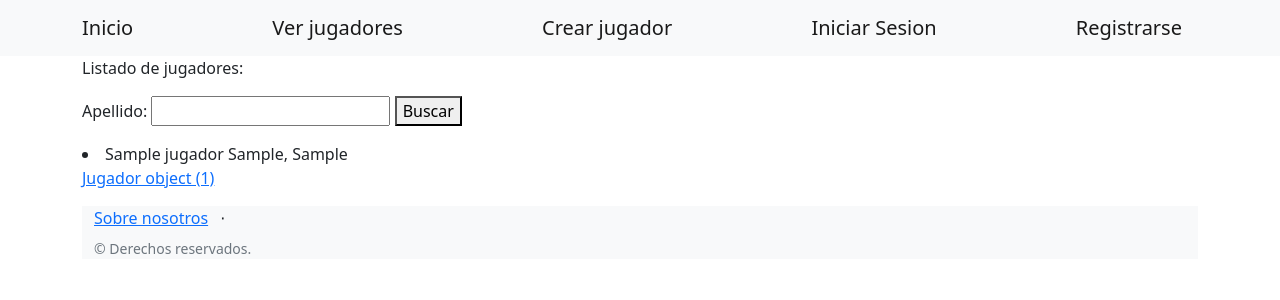
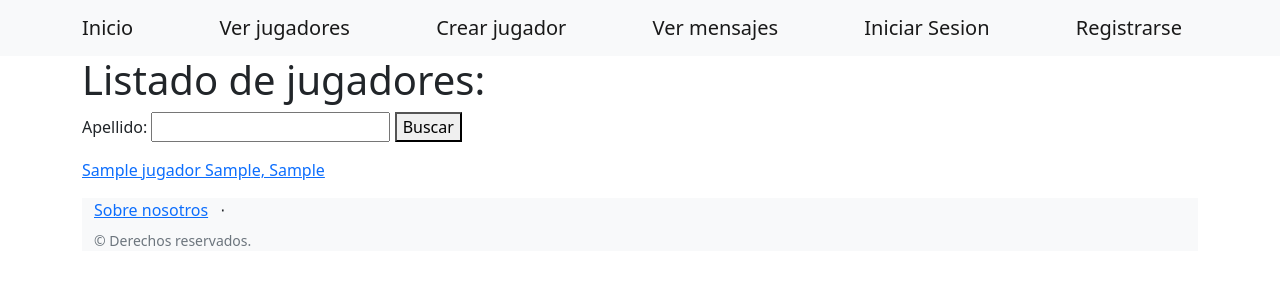
Before and after one commit to nicosangui/Entrega1-Acerbi-SanguinettiParodi-PontesDosSantos-, a Django app: page /jugadores/ in a window 1280 px wide. Shown: the top 300 px of the page. Run offline with Django 4.2, Linux system fonts and the light colour scheme; tables that the repository leaves empty hold one stand-in row (values such as "Sample post"); some libraries are stand-ins or nearby versions.

Commit message:
Arreglos pequeños

```diff
--- a/Entrega1_Acerbi_SanguinettiParodi_Pontesdossantos/settings.py
+++ b/Entrega1_Acerbi_SanguinettiParodi_Pontesdossantos/settings.py
@@ -39,7 +39,8 @@ INSTALLED_APPS = [
     'django.contrib.staticfiles',
     'Home',
     'cuentas',
-    'ckeditor'
+    'ckeditor',
+    'chat'
 ]
 
 MIDDLEWARE = [
--- a/Entrega1_Acerbi_SanguinettiParodi_Pontesdossantos/urls.py
+++ b/Entrega1_Acerbi_SanguinettiParodi_Pontesdossantos/urls.py
@@ -21,5 +21,7 @@ from django.urls import path, include
 urlpatterns = [
     path('', include('Home.urls')),
     path('cuenta/', include('cuentas.urls')),
+    path('chat/', include('chat.urls')),
     path('admin/', admin.site.urls),
+
 ]
--- a/Home/templates/Home/eliminar_jugador.html
+++ b/Home/templates/Home/eliminar_jugador.html
@@ -9,7 +9,7 @@
 <form action={% url 'eliminar_jugador' jugador.id %} method="POST">
     {% csrf_token %}
     <p>
-        Confirma el borrador del jugador:  {{jugador}}?
+        ¿Confirma el borrador del jugador:  {{jugador.nombre}} {{jugador.apellido}}?
     </p>
     <button>Confirmar</button>
 </form>
--- a/Home/templates/Home/ver_jugadores.html
+++ b/Home/templates/Home/ver_jugadores.html
@@ -7,7 +7,7 @@
 
 
 {% block mi_contenido %}
-<p>Listado de jugadores:</p>
+<h1>Listado de jugadores:</h1>
 
 <form action={% url 'ver_jugadores' %} method="GET">
     {{formulario}}
@@ -18,11 +18,8 @@
     {% if jugadores %}
 
         {% for jugador in jugadores %}
-            <li>{{jugador.nombre}}
-                {{jugador.apellido}},
-                {{jugador.nacionalidad}}
-                <p><a href={% url 'ver_jugador' jugador.id %}>{{jugador}}</a></p>
-            </li>
+        <p><a href={% url 'ver_jugador' jugador.id %}>{{jugador.nombre}} {{jugador.apellido}}, {{jugador.nacionalidad}}</a></p>
+
         {% endfor %}
 
     {% else %}
--- a/Home/templates/padres/base.html
+++ b/Home/templates/padres/base.html
@@ -26,6 +26,7 @@
                 <a class="navbar-brand" href={% url 'index' %}>Inicio</a>
                 <a class="navbar-brand" href={% url 'ver_jugadores' %}>Ver jugadores</a>
                 <a class="navbar-brand" href={% url 'crear_jugador' %}>Crear jugador</a>
+                <a class="navbar-brand" href={% url 'ver_mensajes' %}>Ver mensajes</a>
                 {% if request.user.is_authenticated %}
                     <a class="navbar-brand" href={% url 'perfil' %}>{{request.user.username}}</a>
                     <a class="navbar-brand" href={% url 'logout' %}>Cerrar Sesion</a>
```
Also changed, not shown: 1 other file.
